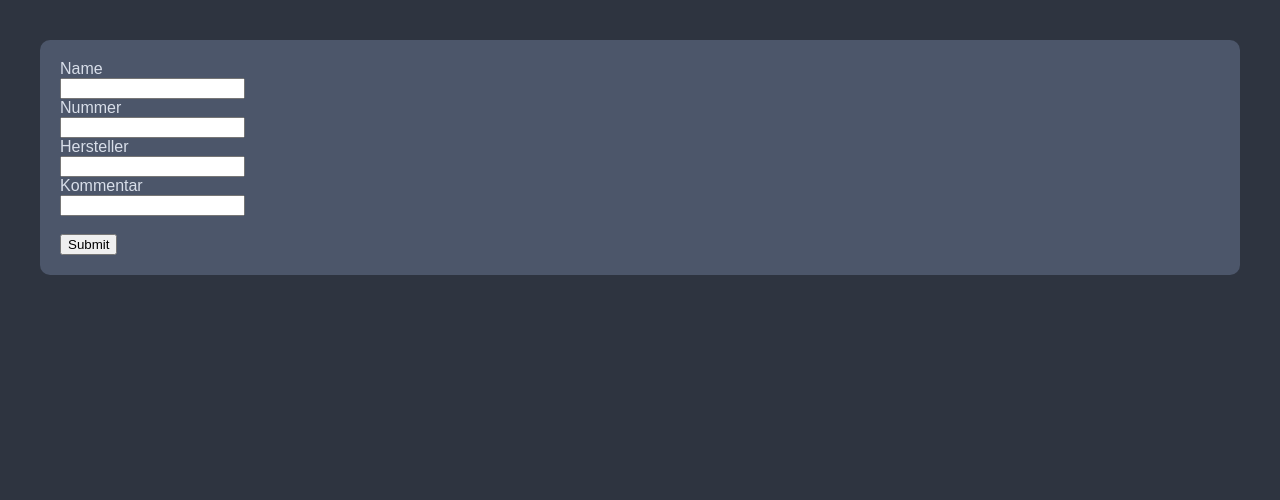
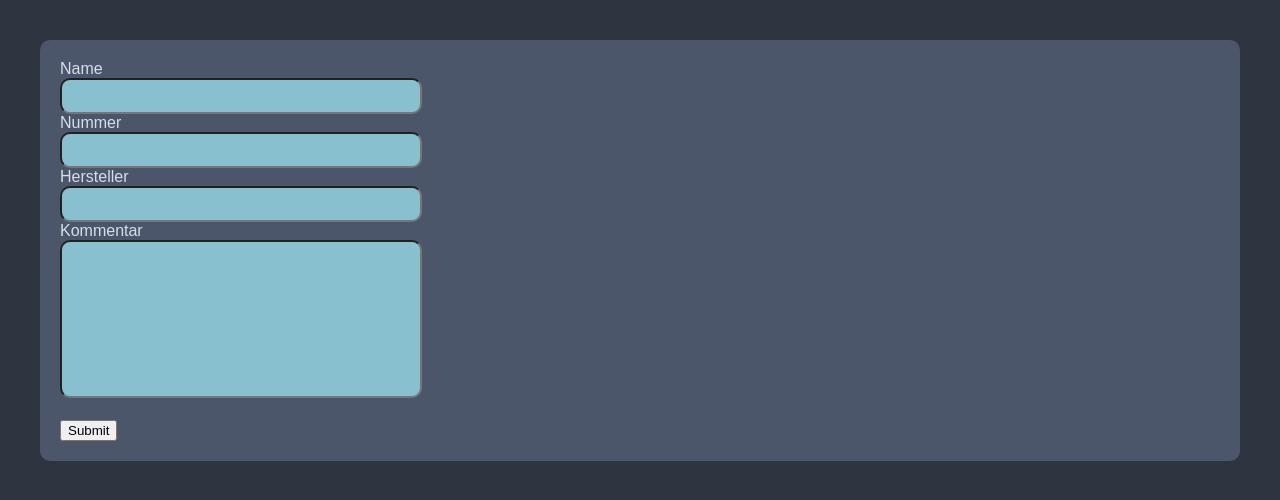
Before and after one commit to Jonas-Luetolf/RailInventory, a Flask app: page /add in a window 1280 px wide. Shown: the part 68-568 px from the top of the page. Run offline with Flask 2, Linux system fonts and the light colour scheme; parts of the project's set-up code (start-up, migrations or seed data) failed here and were passed over.

Commit message:
styled input forms

```diff
--- /dev/null
+++ b/application/static/add.css
@@ -0,0 +1,22 @@
+textarea, input[type=text] {
+	border-radius: 10px;
+	padding-left: 5px;
+	padding-right: 5px;
+	background-color: #88C0D0;
+	width: 30%;
+	height:30px;
+	border-width:2px;
+	border-style: inset;
+
+}
+
+textarea:focus, input[type=text]:focus {
+	outline: none;
+	border:2px solid #D08770;
+}
+
+textarea {
+	height: 150px;
+  resize: none;
+
+}
--- a/application/templates/add.html
+++ b/application/templates/add.html
@@ -1,7 +1,9 @@
 {% extends "base.html" %}
 {% block title %}RailInventory - Neu{% endblock %}
 
-
+{% block headlinks %}
+	<link rel="stylesheet" type="text/css" href="{{ url_for('static', filename='add.css') }}"></link>
+{% endblock %}
 
 {% block content %}
 <div id="content">
@@ -13,7 +15,7 @@
 		<label for="producer">Hersteller</label><br>
   	<input type="text" id="producer" name="Hersteller"><br>
   	<label for="comment">Kommentar</label><br>
-  	<input type="text" id="comment" name="Kommentar"><br><br>
+  	<textarea type="text" id="comment" name="Kommentar" rows=5></textarea><br><br>
 		<button type="submit">Submit</button>
 
 	</form>
--- a/application/templates/base.html
+++ b/application/templates/base.html
@@ -2,6 +2,12 @@
 <html>
 	<head>
 		<link rel="stylesheet" type="text/css" href="{{ url_for('static', filename='style.css') }}"></link>
+
+		{% block headlinks %}
+
+		{% endblock %}
+
+
 		<title>{% block title %}{% endblock %}</title>
 
 	</head>
```
